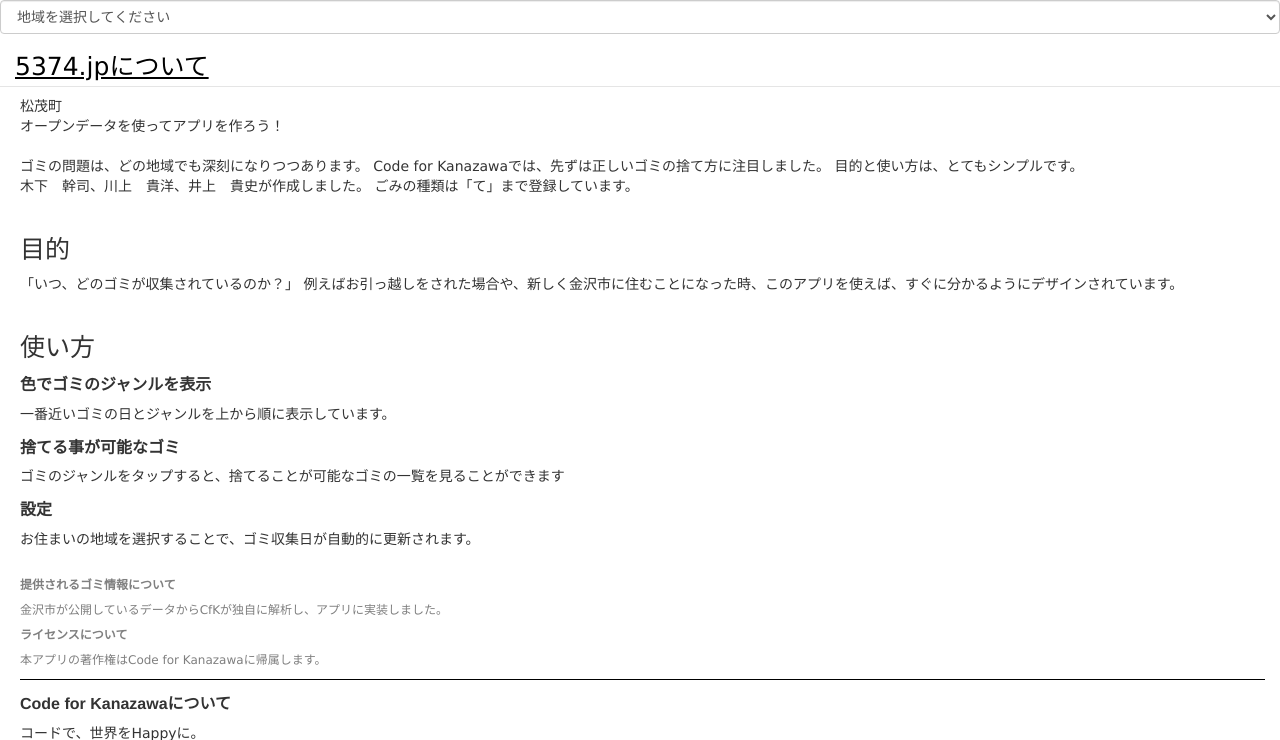
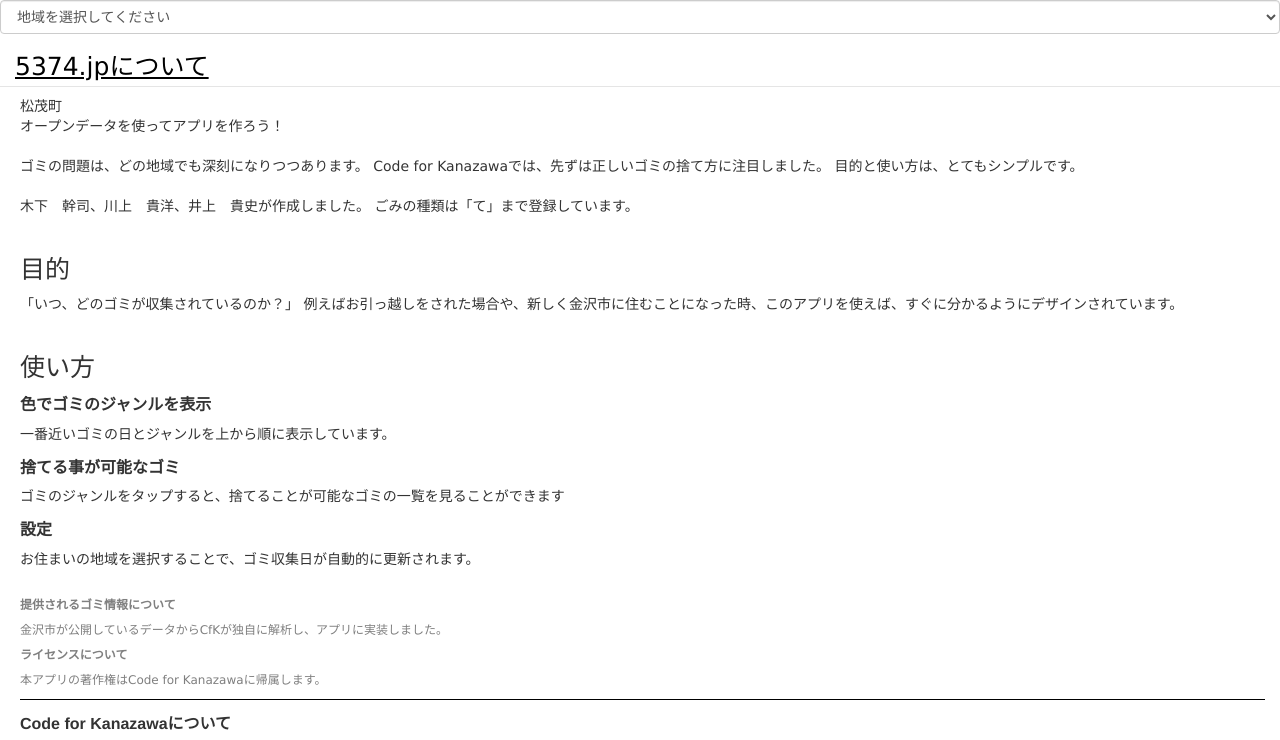
Before and after one commit to tokushima5374/matsushigetyo, a plain HTML site: page index.html in a window 1280 px wide. Both pictures are taken after a click on the link "5374.jpについて". Shown: the top 740 px of the page. Drawn offline with Linux system fonts and the light colour scheme.

Commit message:
Update index.html

```diff
--- a/index.html
+++ b/index.html
@@ -27,7 +27,7 @@
 <br />
 ゴミの問題は、どの地域でも深刻になりつつあります。
 Code for Kanazawaでは、先ずは正しいゴミの捨て方に注目しました。
-目的と使い方は、とてもシンプルです。
+目的と使い方は、とてもシンプルです。<br />
 <br />
  木下　幹司、川上　貴洋、井上　貴史が作成しました。
  ごみの種類は「て」まで登録しています。
```
